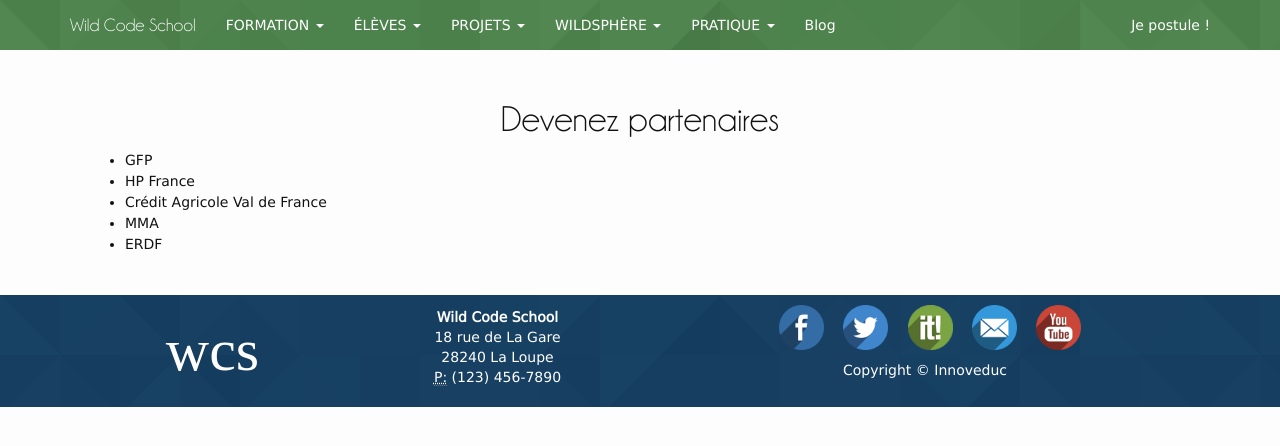
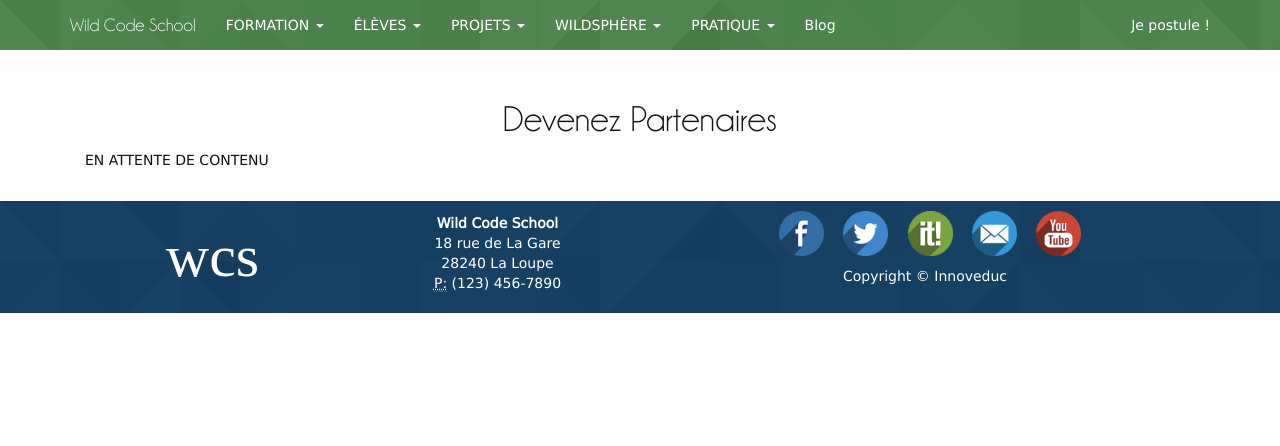
Before and after one commit to alem972/wildcodeschool.github.io, a Jekyll site: the page built from devenez-partenaires.html, in a window 1280 px wide. Shown: the top 446 px of the page. Built offline with Jekyll 4.4.1, drawn with Linux system fonts in a browser that asks for light colours; nearby versions of some CDN libraries; some web fonts are replaced.

Commit message:
remove faq plus devenir partenaires

```diff
--- a/_sass/_base.scss
+++ b/_sass/_base.scss
@@ -231,3 +231,9 @@
         text-align: center;
     }
 }
+
+.partenaire {
+    h1 {
+        text-align: center;
+    }
+}
--- a/devenez-partenaires.html
+++ b/devenez-partenaires.html
@@ -1,14 +1,11 @@
 ---
 layout: page
+title: Devenez partenaires
 permalink: /devenez-partenaires/
 ---
 
-<h1 class="text-center">Devenez partenaires</h1>
+<div class="partenaire">
+  <h1>Devenez Partenaires</h1>
 
-<ul>
-  <li>GFP</li>
-  <li>HP France</li>
-  <li>Crédit Agricole Val de France</li>
-  <li>MMA</li>
-  <li>ERDF</li>
-</ul>
+  EN ATTENTE DE CONTENU
+</div>
```
Also changed, not shown: foire-aux-questions.html (renamed from foire-aux-questions.md).
